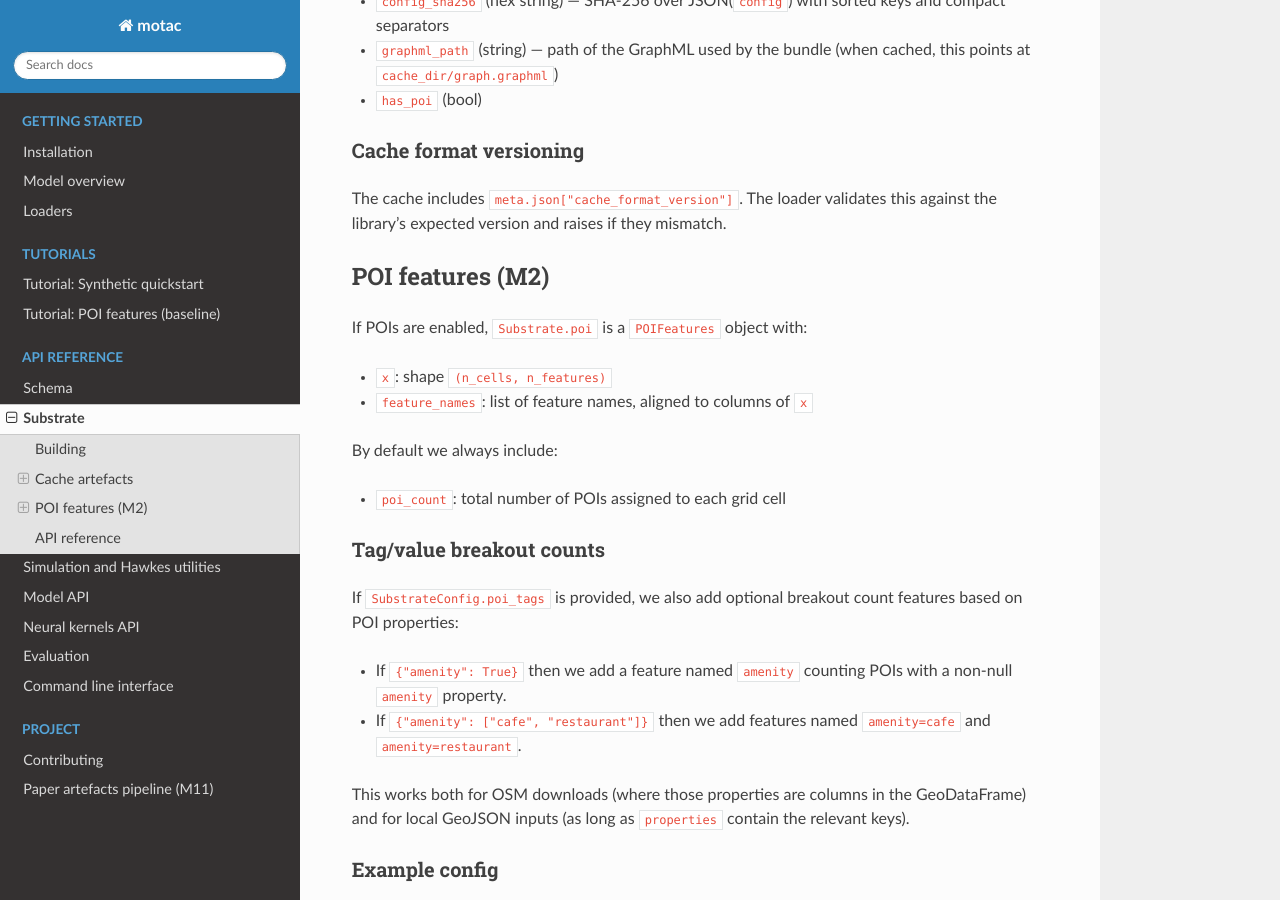
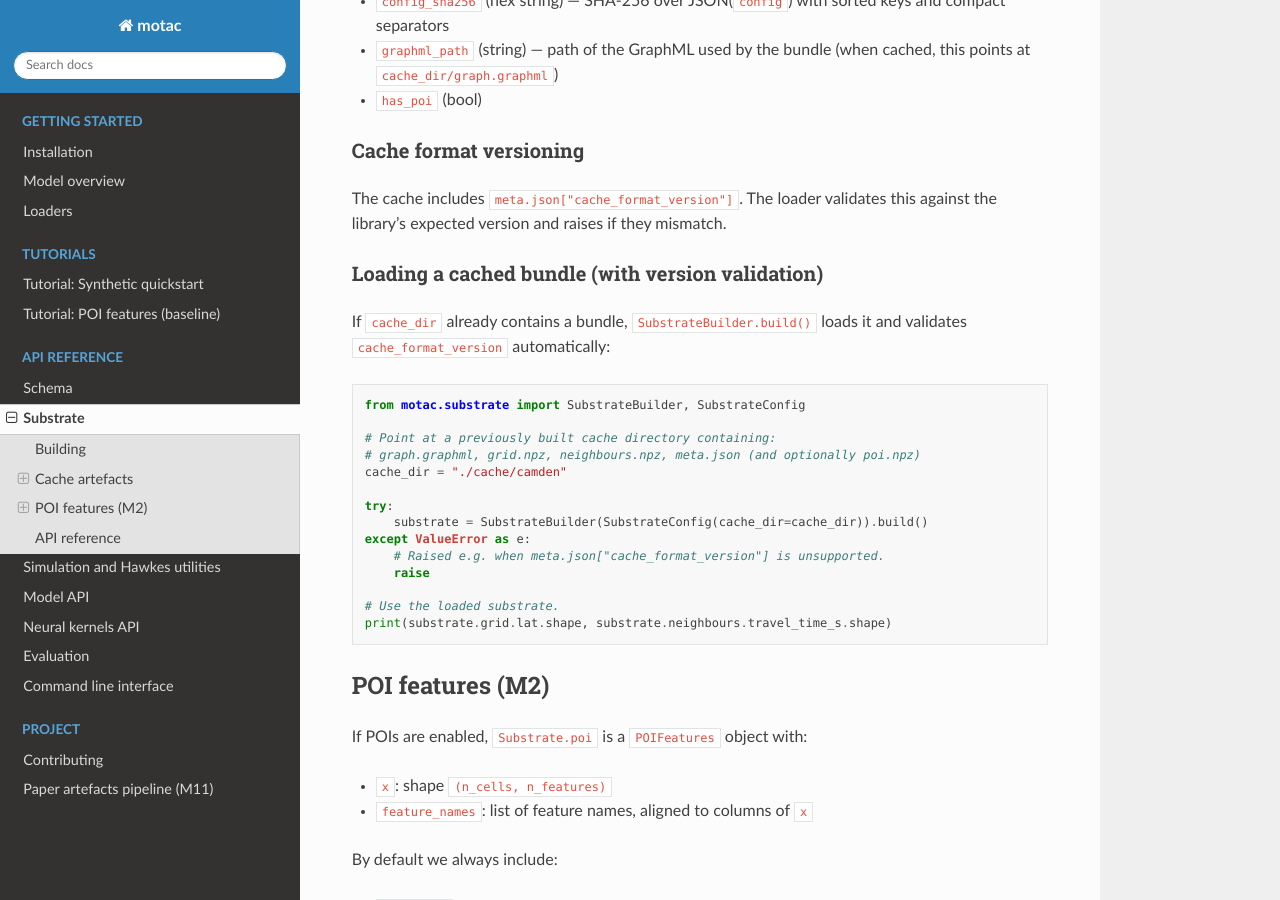
Before and after one commit to OJWatson/motac, a Sphinx documentation site: the page built from docs/api/substrate.md, in a window 1280 px wide and 900 px high, scrolled down 1702 px. Built offline with Sphinx 7.4.7 and the Read the Docs theme 3.1.0, drawn with Linux system fonts in a browser that asks for light colours.

Commit message:
docs: add cache bundle load + version validation snippet

````diff
--- a/docs/api/substrate.md
+++ b/docs/api/substrate.md
@@ -70,6 +70,28 @@ If `cache_dir` is set, the builder writes a self-contained bundle:
 
 The cache includes `meta.json["cache_format_version"]`. The loader validates this
 against the library’s expected version and raises if they mismatch.
+
+### Loading a cached bundle (with version validation)
+
+If `cache_dir` already contains a bundle, `SubstrateBuilder.build()` loads it and
+validates `cache_format_version` automatically:
+
+```python
+from motac.substrate import SubstrateBuilder, SubstrateConfig
+
+# Point at a previously built cache directory containing:
+# graph.graphml, grid.npz, neighbours.npz, meta.json (and optionally poi.npz)
+cache_dir = "./cache/camden"
+
+try:
+    substrate = SubstrateBuilder(SubstrateConfig(cache_dir=cache_dir)).build()
+except ValueError as e:
+    # Raised e.g. when meta.json["cache_format_version"] is unsupported.
+    raise
+
+# Use the loaded substrate.
+print(substrate.grid.lat.shape, substrate.neighbours.travel_time_s.shape)
+```
 
 ## POI features (M2)
 
````
Also changed, not shown: README.md (+4 -0 lines).
